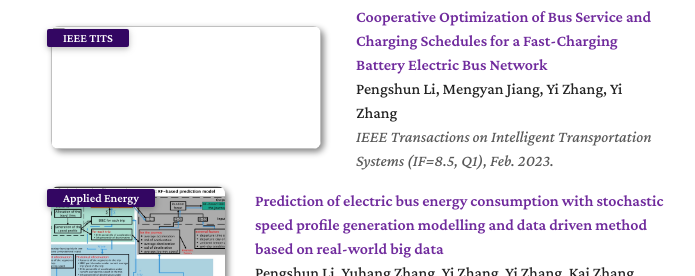
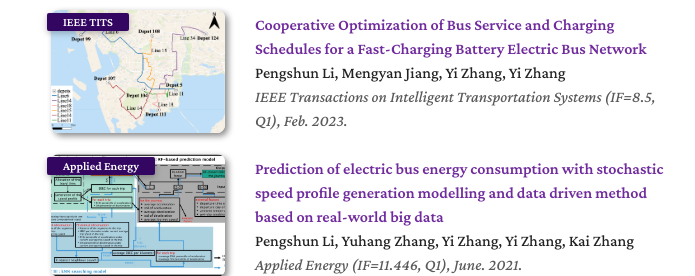
Before and after one commit to pengshunli/pengshunli.github.io, a plain HTML site: page index.html in a window 1280 px wide. Shown: the part 995-1271 px from the top of the page, without its empty margins (439-1134 px from the left). Drawn offline with nearby package versions, Linux system fonts and the light colour scheme; some icons are missing; files whose address does not match are found by name.

Commit message:
Update index.html

```diff
--- a/index.html
+++ b/index.html
@@ -200,7 +200,7 @@
 <div class="pub-row">
 
   <div class="col-sm-3 abbr" style="position: relative;padding-right: 15px;padding-left: 15px;">
-    <img src="assets/img/ieeetits.pdf" class="teaser img-fluid z-depth-1" />
+    <img src="assets/img/ieeetits.png" class="teaser img-fluid z-depth-1" />
     <abbr class="badge">IEEE TITS</abbr>
   </div>
 
```
